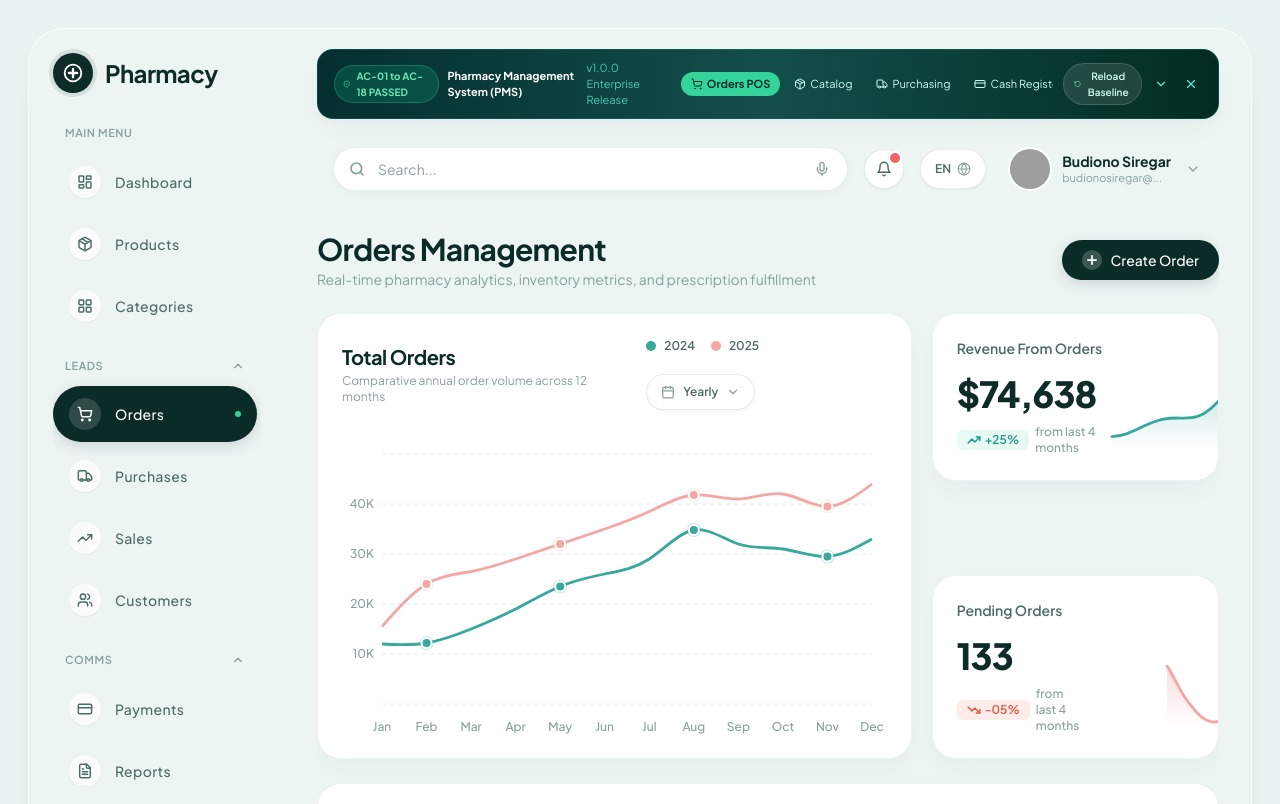
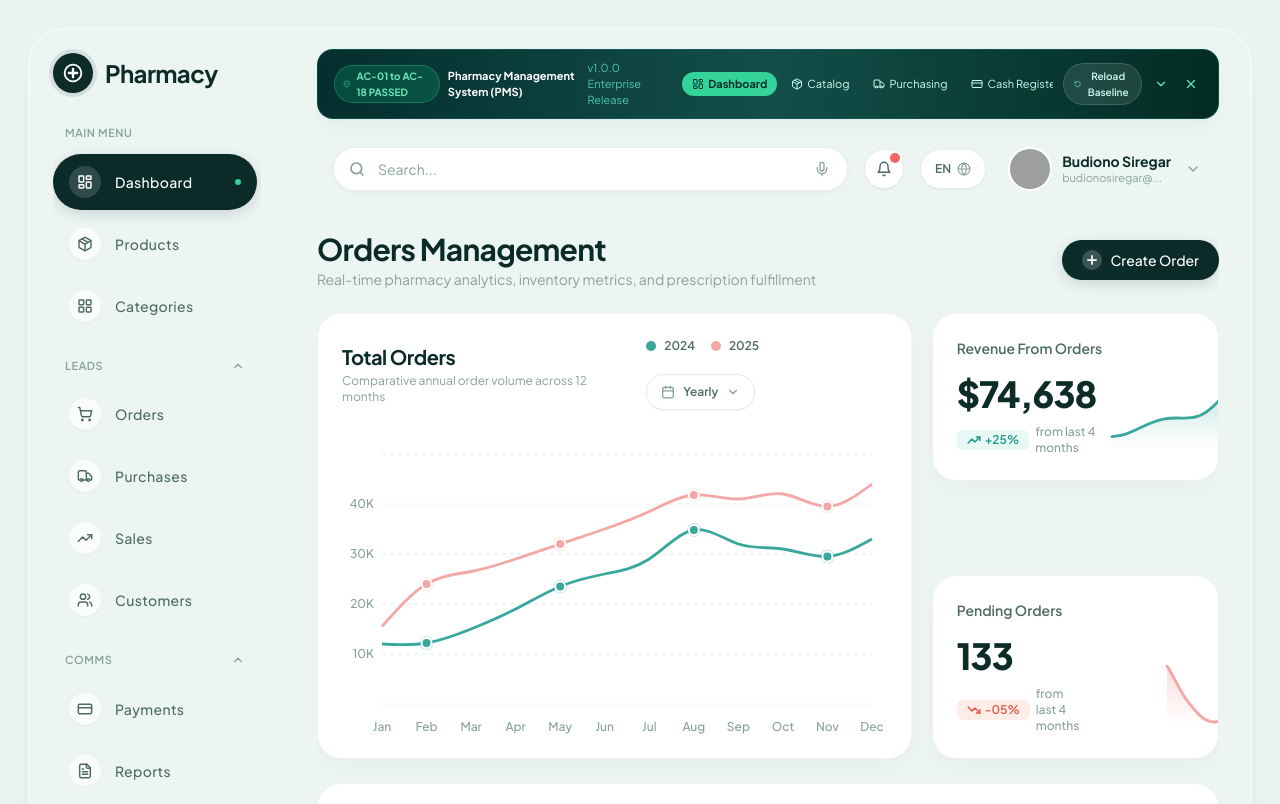
Before and after one commit to khokharyasir749/Pharmacy-Management, a Next.js app: page / in a window 1280 px wide. Shown: the top 804 px of the page. Built offline with nearby package versions, Linux system fonts and the light colour scheme; grey boxes are pictures that could not be loaded.

Commit message:
fix(nav): route Dashboard item to root / and add redirect in next.config.mjs

```diff
--- /dev/null
+++ b/app/dashboard/page.tsx
@@ -0,0 +1,5 @@
+import { redirect } from "next/navigation";
+
+export default function DashboardPage() {
+  redirect("/");
+}
--- /dev/null
+++ b/app/orders/page.tsx
@@ -0,0 +1,5 @@
+import { redirect } from "next/navigation";
+
+export default function OrdersPage() {
+  redirect("/");
+}
--- a/components/Sidebar.tsx
+++ b/components/Sidebar.tsx
@@ -43,7 +43,7 @@ const navSections: NavSection[] = [
     title: "MAIN MENU",
     collapsible: false,
     items: [
-      { name: "Dashboard", href: "/dashboard", icon: LayoutDashboard },
+      { name: "Dashboard", href: "/", icon: LayoutDashboard },
       { name: "Products", href: "/products", icon: Package },
       { name: "Categories", href: "/categories", icon: LayoutGrid },
     ],
@@ -53,7 +53,7 @@ const navSections: NavSection[] = [
     collapsible: true,
     defaultExpanded: true,
     items: [
-      { name: "Orders", href: "/", icon: ShoppingCart },
+      { name: "Orders", href: "/orders", icon: ShoppingCart },
       { name: "Purchases", href: "/purchases", icon: Truck },
       { name: "Sales", href: "/sales", icon: TrendingUp },
       { name: "Customers", href: "/customers", icon: Users },
@@ -172,9 +172,14 @@ export default function Sidebar({ isOpen, onClose, activePath: propActivePath }:
                     <ul className="space-y-1.5 pt-1">
                       {section.items.map((item) => {
                         const Icon = item.icon;
+                        const isDashboard =
+                          item.name === "Dashboard" &&
+                          (currentActive === "/" || currentActive === "/dashboard");
                         const isActive =
-                          currentActive === item.href ||
-                          (item.href !== "/" && currentActive.startsWith(`${item.href}/`));
+                          isDashboard ||
+                          (item.href !== "/" &&
+                            (currentActive === item.href ||
+                              currentActive.startsWith(`${item.href}/`)));
 
                         return (
                           <li key={item.name}>
--- a/components/common/DemoStateBanner.tsx
+++ b/components/common/DemoStateBanner.tsx
@@ -17,6 +17,7 @@ import {
   ShieldCheck,
   ChevronRight,
   ChevronDown,
+  LayoutDashboard,
 } from "lucide-react";
 
 export default function DemoStateBanner() {
@@ -26,7 +27,7 @@ export default function DemoStateBanner() {
   const [toast, setToast] = useState<string | null>(null);
 
   const navLinks = [
-    { label: "Orders POS", href: "/", icon: ShoppingCart },
+    { label: "Dashboard", href: "/", icon: LayoutDashboard },
     { label: "Catalog", href: "/products", icon: Package },
     { label: "Purchasing", href: "/purchases", icon: Truck },
     { label: "Cash Register", href: "/payments", icon: CreditCard },
--- a/next.config.mjs
+++ b/next.config.mjs
@@ -1,6 +1,20 @@
 /** @type {import('next').NextConfig} */
 const nextConfig = {
   reactStrictMode: true,
+  async redirects() {
+    return [
+      {
+        source: '/dashboard',
+        destination: '/',
+        permanent: true,
+      },
+      {
+        source: '/orders',
+        destination: '/',
+        permanent: true,
+      },
+    ];
+  },
   images: {
     remotePatterns: [
       {
--- a/package.json
+++ b/package.json
@@ -21,9 +21,9 @@
     "@types/node": "^20.17.10",
     "@types/react": "^18.3.17",
     "@types/react-dom": "^18.3.5",
-    "autoprefixer": "^10.4.20",
-    "postcss": "^8.4.49",
-    "tailwindcss": "^3.4.16",
+    "autoprefixer": "^10.6.1",
+    "postcss": "^8.5.30",
+    "tailwindcss": "^3.4.19",
     "typescript": "^5.7.2"
   }
 }
```
Also changed, not shown: 1 other file (tests, documents, lock files or other folders).
